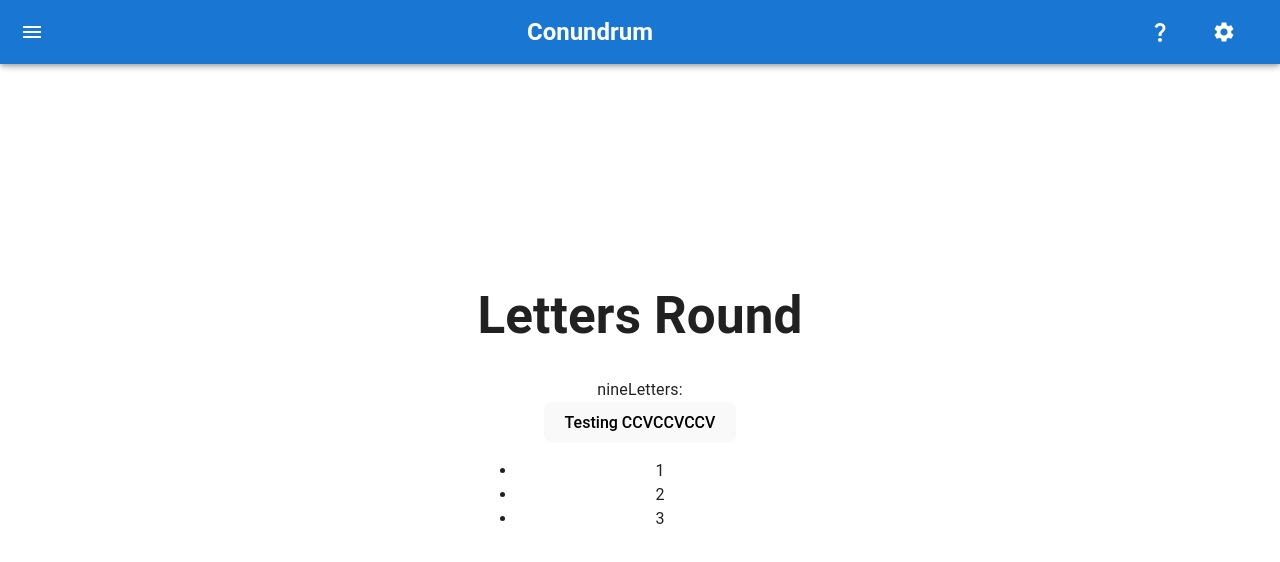
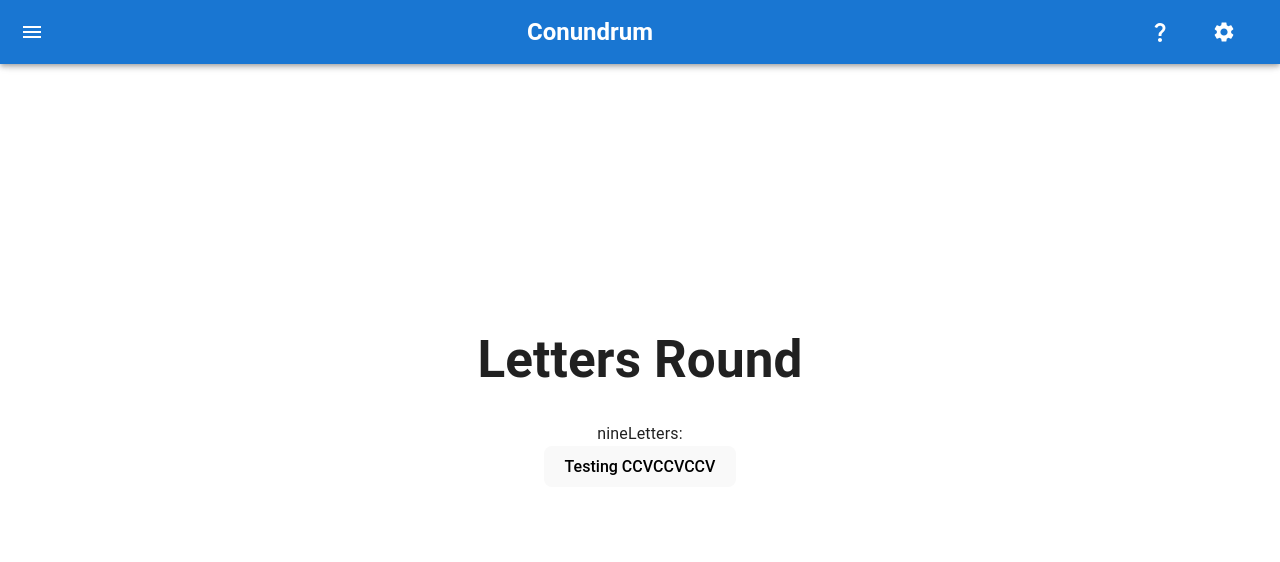
Before and after one commit to jrfiii/conundrum, a React (Vite) app: page /letters in a window 1280 px wide. Shown: the top 562 px of the page. Built offline with nearby package versions, Linux system fonts and the light colour scheme.

Commit message:
transform letter into letter object with unique id in order to avoid react error with matching iterable keys

```diff
--- a/src/components/ReorderScramble.tsx
+++ b/src/components/ReorderScramble.tsx
@@ -1,19 +1,42 @@
-import { useState } from "react";
+import { useState, useEffect, Dispatch, SetStateAction } from "react";
 import { Reorder } from "framer-motion";
 import { v4 as uuidv4 } from "uuid";
 
-const ReorderScramble = () => {
-  const [testArr, setTestArr] = useState([1, 2, 3]);
+interface Props {
+  letterArray?: string[] | undefined;
+  // setLetterArray: Dispatch<SetStateAction<object[] | undefined>>
+}
+
+interface LtrObj {
+  value: string;
+  id: string;
+}
+
+const ReorderScramble = ({ letterArray }: Props) => {
+  const [testArr, setTestArr] = useState<LtrObj[]>();
+  // setLetterArray(letters.split("").map((ltr: string) => ({value: ltr, id: uuidv4()})));
+
+  useEffect(() => {
+    const ltrObjArr = letterArray?.map((ltr: string): LtrObj => ({
+      value: ltr,
+      id: uuidv4(),
+    }));
+    setTestArr(ltrObjArr);
+  }, [letterArray]);
 
   return (
     <>
-      <Reorder.Group values={testArr} onReorder={setTestArr}>
-        {testArr.map((val) => (
-          <Reorder.Item key={val} value={val}>
-            <div>{`${val}`}</div>
-          </Reorder.Item>
-        ))}
-      </Reorder.Group>
+      {testArr ? (
+        <Reorder.Group values={testArr} onReorder={setTestArr}>
+          {testArr?.map((val) => (
+            <Reorder.Item key={val.id} value={val}>
+              <div>{`${val.value} - ${val.id}`} type: {typeof val.id}</div>
+            </Reorder.Item>
+          ))}
+        </Reorder.Group>
+      ) : (
+        <div></div>
+      )}
     </>
   );
 };
```
